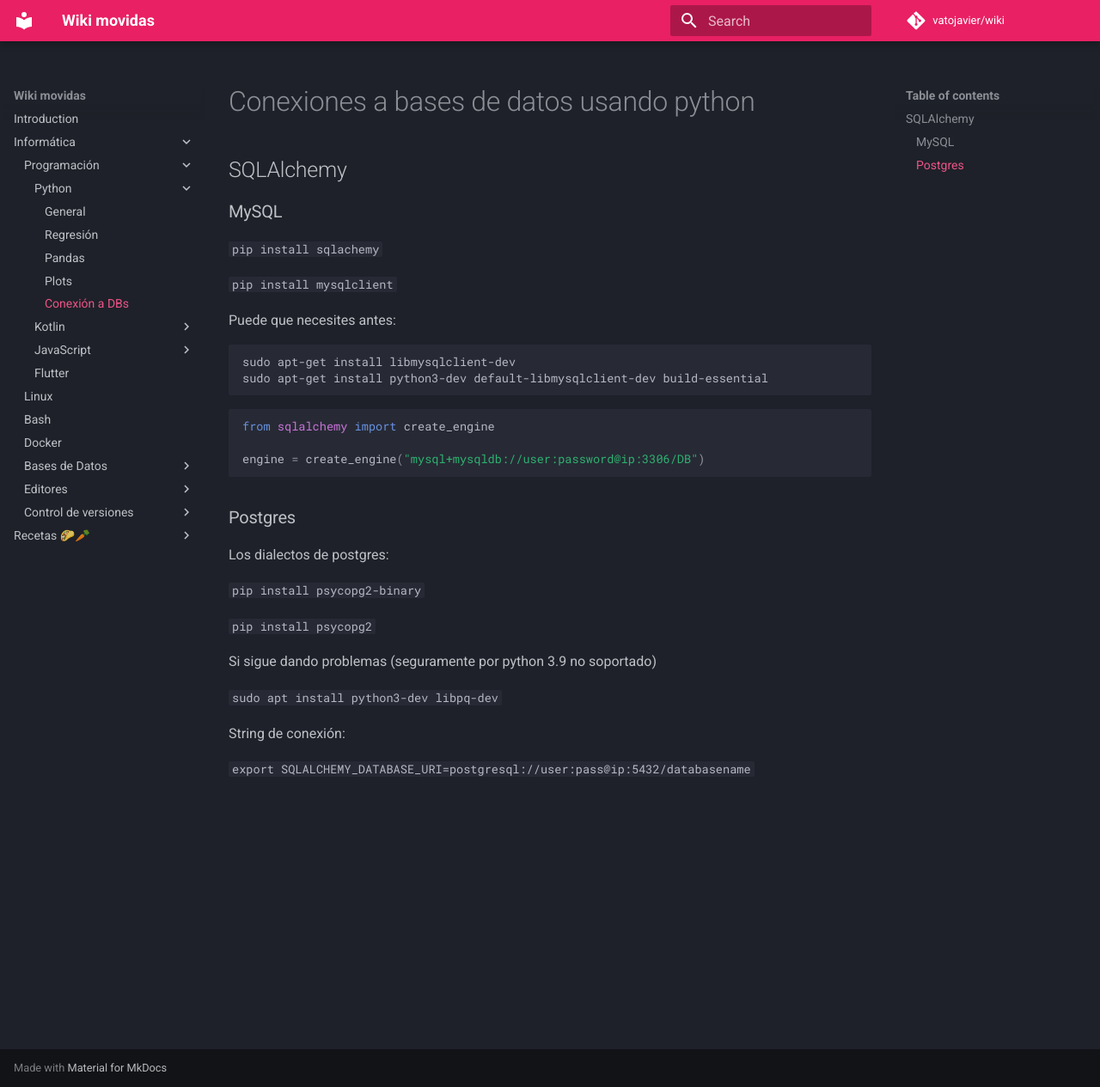
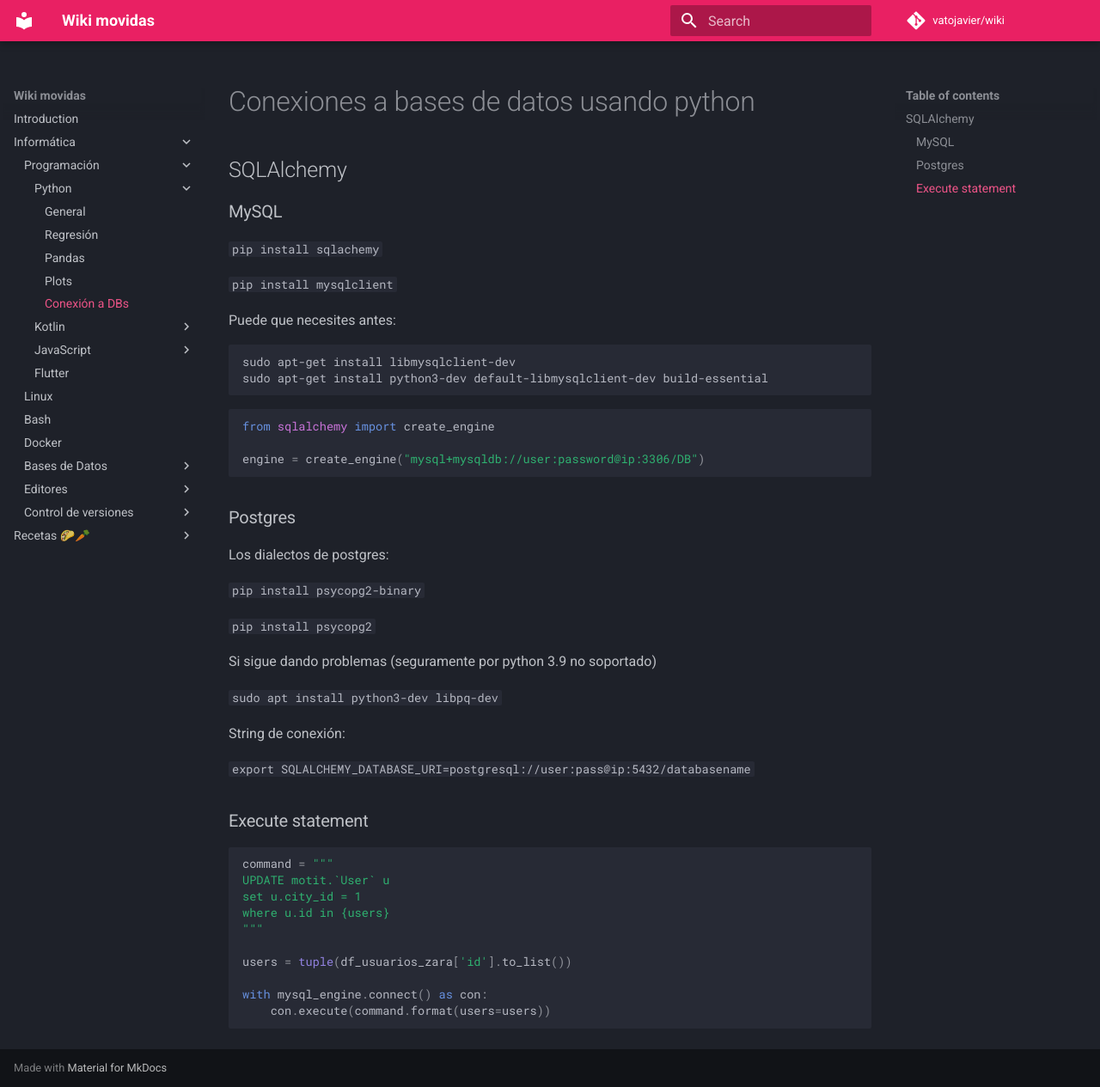
Before and after one commit to vatojavier/wiki, an MkDocs documentation site: the page built from docs/informatica/python/cDB.md, in a window 1280 px wide and 1265 px high. Shown: the whole window at 86% size. Built offline with MkDocs 1.6.1 and Material for MkDocs 9.7.7, drawn with Linux system fonts in a browser that asks for light colours; comment, search, counter and statistics services are not loaded.

Commit message:
Update cDB.md

````diff
--- a/docs/informatica/python/cDB.md
+++ b/docs/informatica/python/cDB.md
@@ -36,3 +36,17 @@
 String de conexión:
 
 `export SQLALCHEMY_DATABASE_URI=postgresql://user:pass@ip:5432/databasename`
+
+### Execute statement
+```python
+command = """
+UPDATE motit.`User` u
+set u.city_id = 1
+where u.id in {users}
+"""
+
+users = tuple(df_usuarios_zara['id'].to_list())
+
+with mysql_engine.connect() as con:
+    con.execute(command.format(users=users))
+```
````
